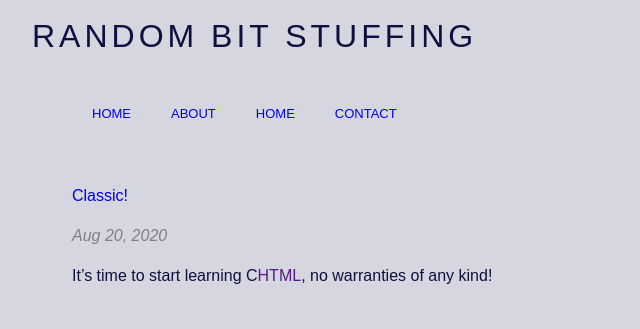
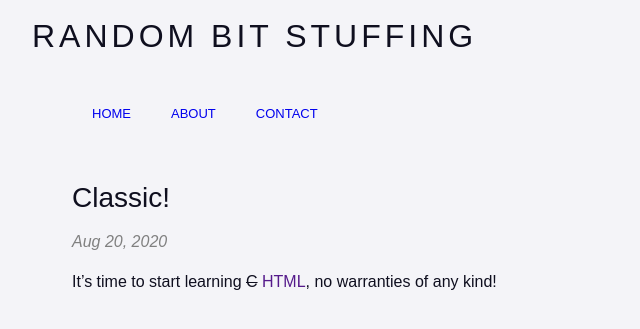
Before and after one commit to a2karyak/a2karyak.github.io, a Jekyll site: the page built from index.html, in a window 1280 px wide. Shown: the top 329 px of the page, without its empty margins (0-640 px from the left). Built offline with Jekyll 4.4.1, drawn with Linux system fonts in a browser that asks for light colours.

Commit message:
Trying #3.

```diff
--- a/css/main.scss
+++ b/css/main.scss
@@ -7,8 +7,8 @@
 	font-family: Arial, sans-serif;
 	font-size: 16px;
 	line-height: 1.5;
-	background-color: #d5d6e0;
-	color: #0f0f3f;
+	background-color: #f4f4f8;
+	color: #0f0f1f;
 }
 
 body > div {
--- a/index.md
+++ b/index.html
@@ -1,7 +1,5 @@
 ---
 layout: default
-title: Home
-permalink: /index/
 ---
 
 <div class="site-content">
@@ -9,7 +7,7 @@
   <ul class="post-list">
     {% for post in site.posts %}
       <li>
-        <span class="post-link"><a href="{{site.baseurl}}{{ post.url }}">{{ post.title }}</a></span>
+        <span class="post-title"><a href="{{site.baseurl}}{{ post.url }}">{{ post.title }}</a></span>
         <p class="post-meta">{{ post.date | date: "%b %-d, %Y" }}</p>
         <p><span>{{ post.excerpt }}</span></p>
       </li>
```
Also changed, not shown: _posts/2020-08-20-classic.md (+1 -2 lines).
